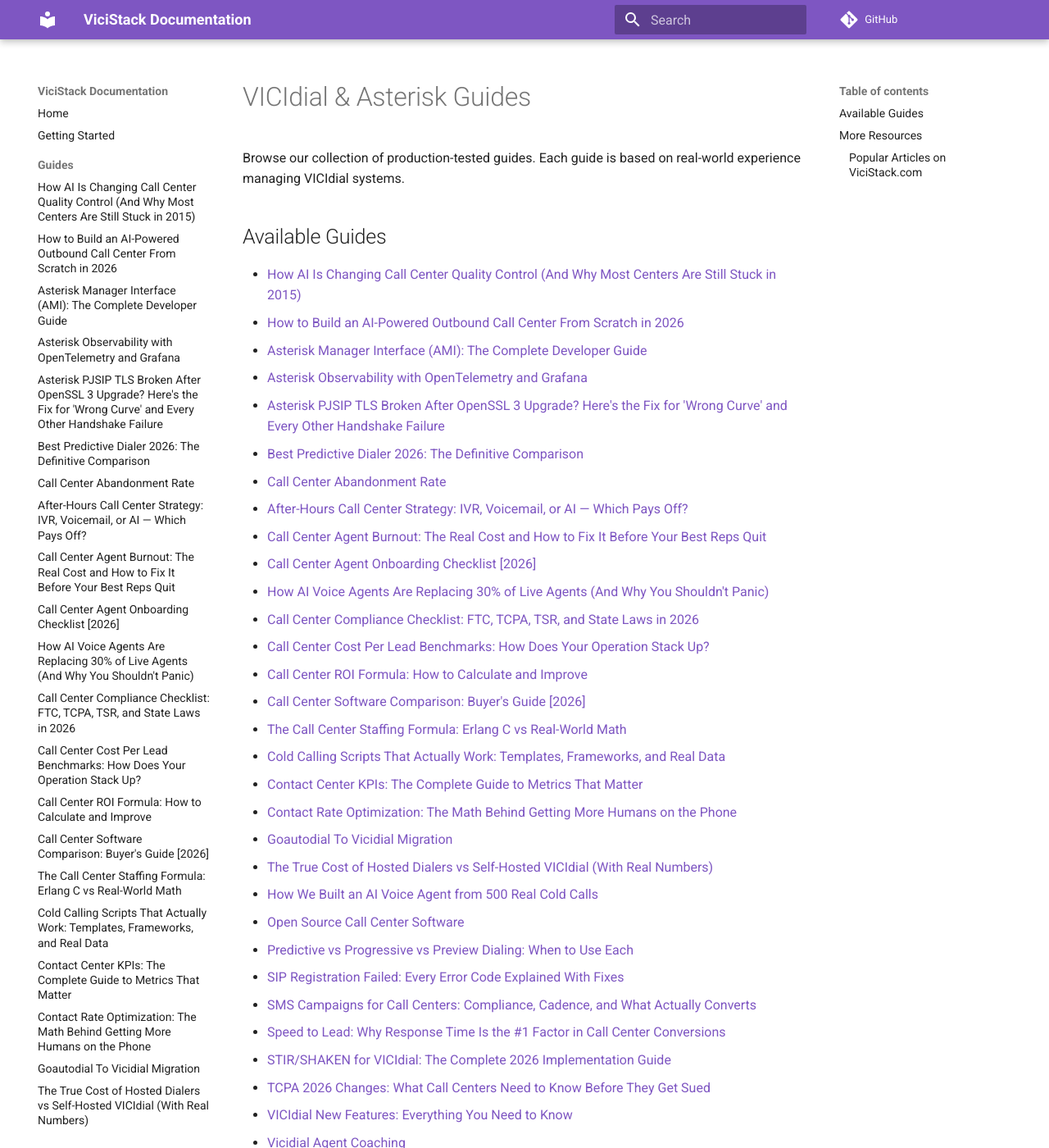
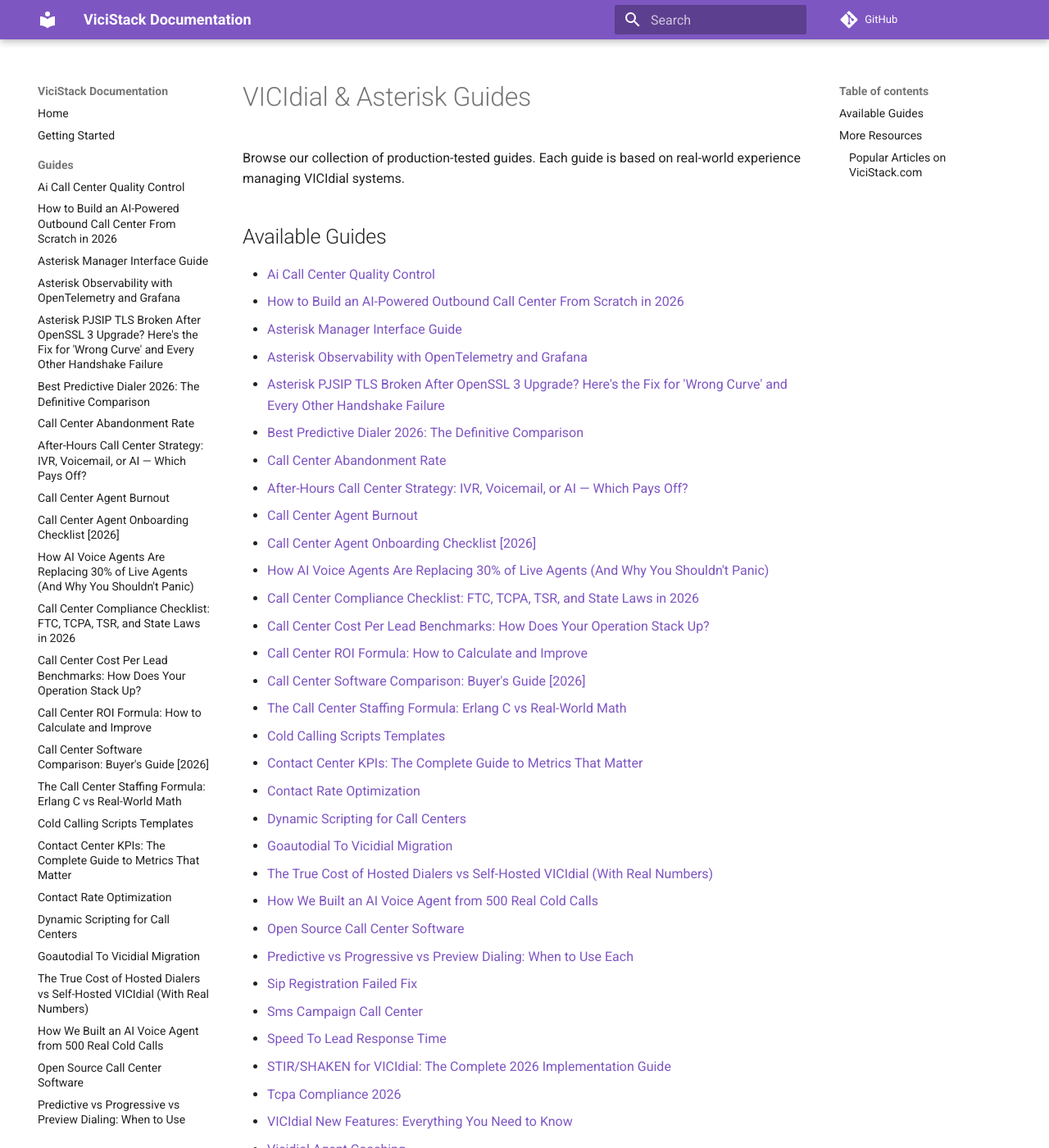
Before and after one commit to gamlin-ccdocs/vicistack-docs, an MkDocs documentation site: the page built from docs/guides/index.md, in a window 1280 px wide and 1400 px high. Shown: the whole window at 82% size. Built offline with MkDocs 1.6.1 and Material for MkDocs 9.7.7, drawn with Linux system fonts in a browser that asks for light colours; comment, search, counter and statistics services are not loaded; some of the changed text lies outside the part shown.

Commit message:
Add guide: Dynamic Scripting for Call Centers

```diff
--- a/docs/guides/index.md
+++ b/docs/guides/index.md
@@ -5,15 +5,15 @@
 
 ## Available Guides
 
-- [How AI Is Changing Call Center Quality Control (And Why Most Centers Are Still Stuck in 2015)](ai-call-center-quality-control.md)
+- [Ai Call Center Quality Control](ai-call-center-quality-control.md)
 - [How to Build an AI-Powered Outbound Call Center From Scratch in 2026](ai-outbound-call-center-2026.md)
-- [Asterisk Manager Interface (AMI): The Complete Developer Guide](asterisk-manager-interface-guide.md)
+- [Asterisk Manager Interface Guide](asterisk-manager-interface-guide.md)
 - [Asterisk Observability with OpenTelemetry and Grafana](asterisk-otel-observability.md)
 - [Asterisk PJSIP TLS Broken After OpenSSL 3 Upgrade? Here's the Fix for 'Wrong Curve' and Every Other Handshake Failure](asterisk-pjsip-tls-openssl3-guide.md)
 - [Best Predictive Dialer 2026: The Definitive Comparison](best-predictive-dialer.md)
 - [Call Center Abandonment Rate](call-center-abandonment-rate.md)
 - [After-Hours Call Center Strategy: IVR, Voicemail, or AI — Which Pays Off?](call-center-after-hours.md)
-- [Call Center Agent Burnout: The Real Cost and How to Fix It Before Your Best Reps Quit](call-center-agent-burnout.md)
+- [Call Center Agent Burnout](call-center-agent-burnout.md)
 - [Call Center Agent Onboarding Checklist [2026]](call-center-agent-onboarding.md)
 - [How AI Voice Agents Are Replacing 30% of Live Agents (And Why You Shouldn't Panic)](call-center-ai-voice-agents.md)
 - [Call Center Compliance Checklist: FTC, TCPA, TSR, and State Laws in 2026](call-center-compliance-checklist-2026.md)
@@ -21,19 +21,20 @@
 - [Call Center ROI Formula: How to Calculate and Improve](call-center-roi-formula.md)
 - [Call Center Software Comparison: Buyer's Guide [2026]](call-center-software-comparison.md)
 - [The Call Center Staffing Formula: Erlang C vs Real-World Math](call-center-staffing-formula.md)
-- [Cold Calling Scripts That Actually Work: Templates, Frameworks, and Real Data](cold-calling-scripts-templates.md)
+- [Cold Calling Scripts Templates](cold-calling-scripts-templates.md)
 - [Contact Center KPIs: The Complete Guide to Metrics That Matter](contact-center-kpis.md)
-- [Contact Rate Optimization: The Math Behind Getting More Humans on the Phone](contact-rate-optimization.md)
+- [Contact Rate Optimization](contact-rate-optimization.md)
+- [Dynamic Scripting for Call Centers](dynamic-scripting-for-call-centers.md)
 - [Goautodial To Vicidial Migration](goautodial-to-vicidial-migration.md)
 - [The True Cost of Hosted Dialers vs Self-Hosted VICIdial (With Real Numbers)](hosted-vs-self-hosted-dialer-cost.md)
 - [How We Built an AI Voice Agent from 500 Real Cold Calls](how-we-built-ai-voice-agents.md)
 - [Open Source Call Center Software](open-source-call-center-software.md)
 - [Predictive vs Progressive vs Preview Dialing: When to Use Each](predictive-vs-progressive-dialing.md)
-- [SIP Registration Failed: Every Error Code Explained With Fixes](sip-registration-failed-fix.md)
-- [SMS Campaigns for Call Centers: Compliance, Cadence, and What Actually Converts](sms-campaign-call-center.md)
-- [Speed to Lead: Why Response Time Is the #1 Factor in Call Center Conversions](speed-to-lead-response-time.md)
+- [Sip Registration Failed Fix](sip-registration-failed-fix.md)
+- [Sms Campaign Call Center](sms-campaign-call-center.md)
+- [Speed To Lead Response Time](speed-to-lead-response-time.md)
 - [STIR/SHAKEN for VICIdial: The Complete 2026 Implementation Guide](stir-shaken-vicidial-guide.md)
-- [TCPA 2026 Changes: What Call Centers Need to Know Before They Get Sued](tcpa-compliance-2026.md)
+- [Tcpa Compliance 2026](tcpa-compliance-2026.md)
 - [VICIdial New Features: Everything You Need to Know](vicidial-34-new-features.md)
 - [Vicidial Agent Coaching](vicidial-agent-coaching.md)
 - [Vicidial Agent Efficiency Metrics](vicidial-agent-efficiency-metrics.md)
@@ -45,7 +46,7 @@
 - [VICIdial Asterisk CDR Analysis for Connect Rate Optimization](vicidial-asterisk-cdr-analysis.md)
 - [Vicidial Asterisk Configuration](vicidial-asterisk-configuration.md)
 - [Vicidial Auto Dial Level Tuning](vicidial-auto-dial-level-tuning.md)
-- [VICIdial call recording storage optimization](vicidial-call-recording-storage-optimization.md)
+- [Vicidial Call Recording Storage Optimization](vicidial-call-recording-storage-optimization.md)
 - [Vicidial Call Recording](vicidial-call-recording.md)
 - [Vicidial Callback Automation](vicidial-callback-automation.md)
 - [VICIdial Caller ID Reputation Monitoring and Recovery Guide](vicidial-caller-id-reputation.md)
@@ -53,12 +54,12 @@
 - [VICIdial Cloud Deployment: AWS, GCP & DigitalOcean](vicidial-cloud-deployment.md)
 - [VICIdial Cluster Configuration: The Complete Multi-Server Setup Guide [2026]](vicidial-cluster-guide.md)
 - [Vicidial Cnam Lookup Inbound](vicidial-cnam-lookup-inbound.md)
-- [VICIdial: The Complete Guide to Open-Source Call Center Software](vicidial-complete-guide.md)
+- [Vicidial Complete Guide](vicidial-complete-guide.md)
 - [The True Cost of Running VICIdial in 2026: A Realistic Breakdown](vicidial-cost-2026.md)
 - [VICIdial CRM Integration Guide: Salesforce, HubSpot & Custom](vicidial-crm-integration.md)
 - [Vicidial Custom Mysql Reports](vicidial-custom-mysql-reports.md)
 - [VICIdial Database Partitioning for High-Volume Call Centers](vicidial-database-partitioning.md)
-- [VICIdial Dial Hopper: How It Works and Why Yours Is Empty](vicidial-dial-hopper-guide.md)
+- [Vicidial Dial Hopper Guide](vicidial-dial-hopper-guide.md)
 - [Vicidial Did Management](vicidial-did-management.md)
 - [VICIdial Disaster Recovery & High Availability Guide](vicidial-disaster-recovery.md)
 - [VICIdial DNC List Management: Federal, State & Internal](vicidial-dnc-management.md)
@@ -104,7 +105,7 @@
 - [VICIdial vs XenCall: Which Dialer Is Right for Your Call Center?](vicidial-vs-xencall.md)
 - [VICIdial WebRTC Setup Guide for Remote Agents](vicidial-webrtc-setup.md)
 - [VICIdial Whisper and Barge: Real-Time Agent Coaching That Actually Works](vicidial-whisper-coaching.md)
-- [VoIP MOS Score: What It Means and How to Fix Bad Call Quality](voip-mos-score-guide.md)
+- [Voip Mos Score Guide](voip-mos-score-guide.md)
 
 ## More Resources
 
--- a/mkdocs.yml
+++ b/mkdocs.yml
@@ -20,15 +20,15 @@
   - Home: index.md
   - Getting Started: getting-started.md
   - Guides:
-      - "How AI Is Changing Call Center Quality Control (And Why Most Centers Are Still Stuck in 2015)": "guides/ai-call-center-quality-control.md"
+      - "Ai Call Center Quality Control": "guides/ai-call-center-quality-control.md"
       - "How to Build an AI-Powered Outbound Call Center From Scratch in 2026": "guides/ai-outbound-call-center-2026.md"
-      - "Asterisk Manager Interface (AMI): The Complete Developer Guide": "guides/asterisk-manager-interface-guide.md"
+      - "Asterisk Manager Interface Guide": "guides/asterisk-manager-interface-guide.md"
       - "Asterisk Observability with OpenTelemetry and Grafana": "guides/asterisk-otel-observability.md"
       - "Asterisk PJSIP TLS Broken After OpenSSL 3 Upgrade? Here's the Fix for 'Wrong Curve' and Every Other Handshake Failure": "guides/asterisk-pjsip-tls-openssl3-guide.md"
       - "Best Predictive Dialer 2026: The Definitive Comparison": "guides/best-predictive-dialer.md"
       - "Call Center Abandonment Rate": "guides/call-center-abandonment-rate.md"
       - "After-Hours Call Center Strategy: IVR, Voicemail, or AI — Which Pays Off?": "guides/call-center-after-hours.md"
-      - "Call Center Agent Burnout: The Real Cost and How to Fix It Before Your Best Reps Quit": "guides/call-center-agent-burnout.md"
+      - "Call Center Agent Burnout": "guides/call-center-agent-burnout.md"
       - "Call Center Agent Onboarding Checklist [2026]": "guides/call-center-agent-onboarding.md"
       - "How AI Voice Agents Are Replacing 30% of Live Agents (And Why You Shouldn't Panic)": "guides/call-center-ai-voice-agents.md"
       - "Call Center Compliance Checklist: FTC, TCPA, TSR, and State Laws in 2026": "guides/call-center-compliance-checklist-2026.md"
@@ -36,19 +36,20 @@
       - "Call Center ROI Formula: How to Calculate and Improve": "guides/call-center-roi-formula.md"
       - "Call Center Software Comparison: Buyer's Guide [2026]": "guides/call-center-software-comparison.md"
       - "The Call Center Staffing Formula: Erlang C vs Real-World Math": "guides/call-center-staffing-formula.md"
-      - "Cold Calling Scripts That Actually Work: Templates, Frameworks, and Real Data": "guides/cold-calling-scripts-templates.md"
+      - "Cold Calling Scripts Templates": "guides/cold-calling-scripts-templates.md"
       - "Contact Center KPIs: The Complete Guide to Metrics That Matter": "guides/contact-center-kpis.md"
-      - "Contact Rate Optimization: The Math Behind Getting More Humans on the Phone": "guides/contact-rate-optimization.md"
+      - "Contact Rate Optimization": "guides/contact-rate-optimization.md"
+      - "Dynamic Scripting for Call Centers": "guides/dynamic-scripting-for-call-centers.md"
       - "Goautodial To Vicidial Migration": "guides/goautodial-to-vicidial-migration.md"
       - "The True Cost of Hosted Dialers vs Self-Hosted VICIdial (With Real Numbers)": "guides/hosted-vs-self-hosted-dialer-cost.md"
       - "How We Built an AI Voice Agent from 500 Real Cold Calls": "guides/how-we-built-ai-voice-agents.md"
       - "Open Source Call Center Software": "guides/open-source-call-center-software.md"
       - "Predictive vs Progressive vs Preview Dialing: When to Use Each": "guides/predictive-vs-progressive-dialing.md"
-      - "SIP Registration Failed: Every Error Code Explained With Fixes": "guides/sip-registration-failed-fix.md"
-      - "SMS Campaigns for Call Centers: Compliance, Cadence, and What Actually Converts": "guides/sms-campaign-call-center.md"
-      - "Speed to Lead: Why Response Time Is the #1 Factor in Call Center Conversions": "guides/speed-to-lead-response-time.md"
+      - "Sip Registration Failed Fix": "guides/sip-registration-failed-fix.md"
+      - "Sms Campaign Call Center": "guides/sms-campaign-call-center.md"
+      - "Speed To Lead Response Time": "guides/speed-to-lead-response-time.md"
       - "STIR/SHAKEN for VICIdial: The Complete 2026 Implementation Guide": "guides/stir-shaken-vicidial-guide.md"
-      - "TCPA 2026 Changes: What Call Centers Need to Know Before They Get Sued": "guides/tcpa-compliance-2026.md"
+      - "Tcpa Compliance 2026": "guides/tcpa-compliance-2026.md"
       - "VICIdial New Features: Everything You Need to Know": "guides/vicidial-34-new-features.md"
       - "Vicidial Agent Coaching": "guides/vicidial-agent-coaching.md"
       - "Vicidial Agent Efficiency Metrics": "guides/vicidial-agent-efficiency-metrics.md"
@@ -60,7 +61,7 @@
       - "VICIdial Asterisk CDR Analysis for Connect Rate Optimization": "guides/vicidial-asterisk-cdr-analysis.md"
       - "Vicidial Asterisk Configuration": "guides/vicidial-asterisk-configuration.md"
       - "Vicidial Auto Dial Level Tuning": "guides/vicidial-auto-dial-level-tuning.md"
-      - "VICIdial call recording storage optimization": "guides/vicidial-call-recording-storage-optimization.md"
+      - "Vicidial Call Recording Storage Optimization": "guides/vicidial-call-recording-storage-optimization.md"
       - "Vicidial Call Recording": "guides/vicidial-call-recording.md"
       - "Vicidial Callback Automation": "guides/vicidial-callback-automation.md"
       - "VICIdial Caller ID Reputation Monitoring and Recovery Guide": "guides/vicidial-caller-id-reputation.md"
@@ -68,12 +69,12 @@
       - "VICIdial Cloud Deployment: AWS, GCP & DigitalOcean": "guides/vicidial-cloud-deployment.md"
       - "VICIdial Cluster Configuration: The Complete Multi-Server Setup Guide [2026]": "guides/vicidial-cluster-guide.md"
       - "Vicidial Cnam Lookup Inbound": "guides/vicidial-cnam-lookup-inbound.md"
-      - "VICIdial: The Complete Guide to Open-Source Call Center Software": "guides/vicidial-complete-guide.md"
+      - "Vicidial Complete Guide": "guides/vicidial-complete-guide.md"
       - "The True Cost of Running VICIdial in 2026: A Realistic Breakdown": "guides/vicidial-cost-2026.md"
       - "VICIdial CRM Integration Guide: Salesforce, HubSpot & Custom": "guides/vicidial-crm-integration.md"
       - "Vicidial Custom Mysql Reports": "guides/vicidial-custom-mysql-reports.md"
       - "VICIdial Database Partitioning for High-Volume Call Centers": "guides/vicidial-database-partitioning.md"
-      - "VICIdial Dial Hopper: How It Works and Why Yours Is Empty": "guides/vicidial-dial-hopper-guide.md"
+      - "Vicidial Dial Hopper Guide": "guides/vicidial-dial-hopper-guide.md"
       - "Vicidial Did Management": "guides/vicidial-did-management.md"
       - "VICIdial Disaster Recovery & High Availability Guide": "guides/vicidial-disaster-recovery.md"
       - "VICIdial DNC List Management: Federal, State & Internal": "guides/vicidial-dnc-management.md"
@@ -119,7 +120,7 @@
       - "VICIdial vs XenCall: Which Dialer Is Right for Your Call Center?": "guides/vicidial-vs-xencall.md"
       - "VICIdial WebRTC Setup Guide for Remote Agents": "guides/vicidial-webrtc-setup.md"
       - "VICIdial Whisper and Barge: Real-Time Agent Coaching That Actually Works": "guides/vicidial-whisper-coaching.md"
-      - "VoIP MOS Score: What It Means and How to Fix Bad Call Quality": "guides/voip-mos-score-guide.md"
+      - "Voip Mos Score Guide": "guides/voip-mos-score-guide.md"
   - About: about.md
 
 markdown_extensions:
```
Also changed, not shown: docs/guides/dynamic-scripting-for-call-centers.md (added, +428 -0 lines).
